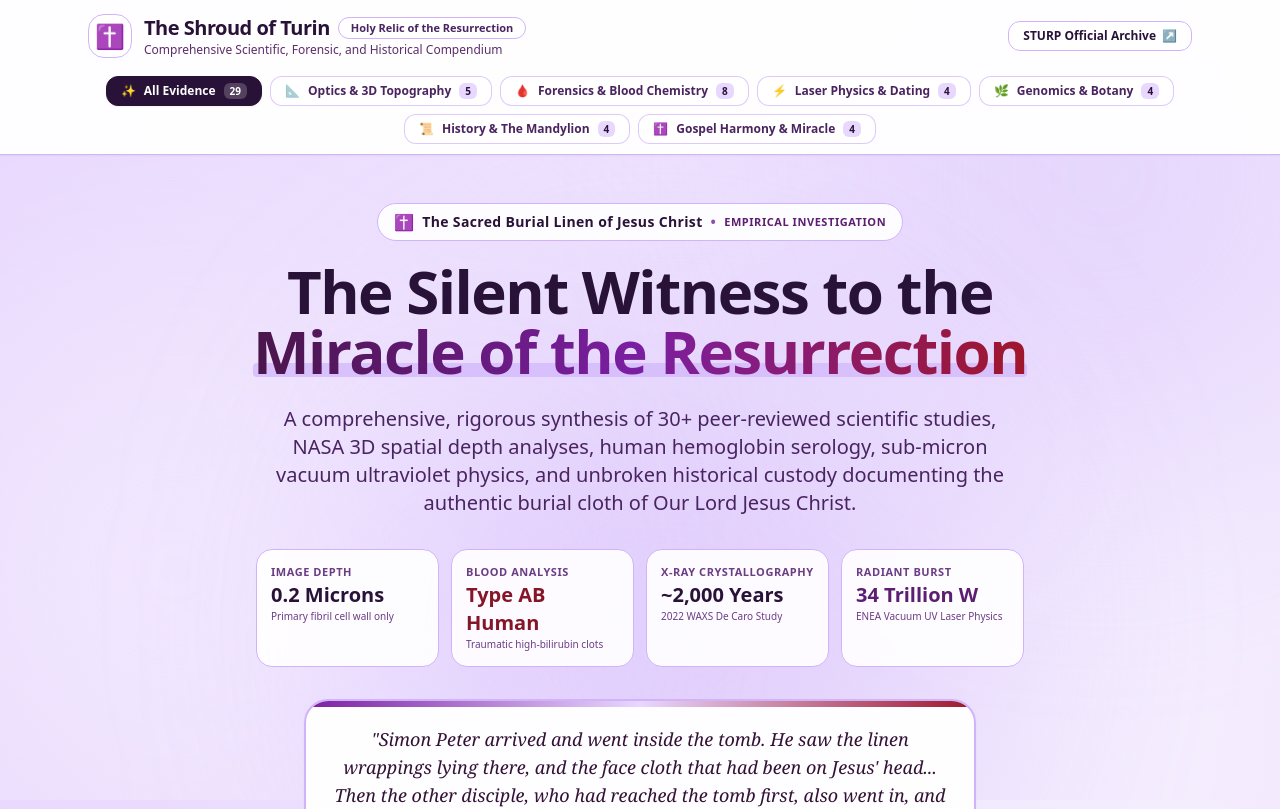
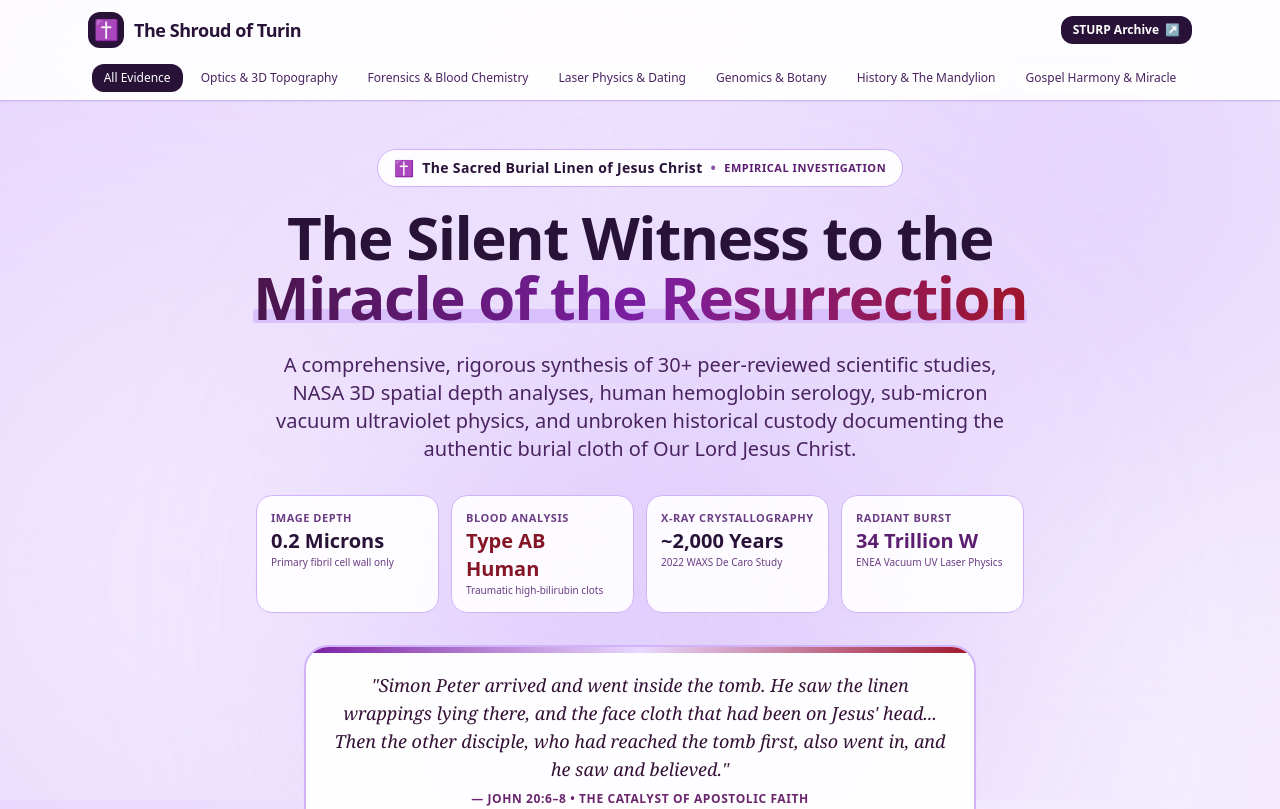
Before and after one commit to sowninteractive/ShoudofTurin, a React (Vite) app: page / in a window 1280 px wide. Shown: the top 809 px of the page. Built offline with nearby package versions, Linux system fonts and the light colour scheme.

Commit message:
(1 files changed)

```diff
--- a/src/pages/Index.tsx
+++ b/src/pages/Index.tsx
@@ -408,67 +408,47 @@ export default function Index() {
         <div className="absolute -bottom-28 right-1/4 w-[36rem] h-[36rem] rounded-full bg-[#D4B9FC]/50 blur-[130px]" />
       </div>
 
-      {/* TOP DESCRIPTIVE NAVIGATION HEADER */}
-      <header className="sticky top-0 z-50 backdrop-blur-xl bg-white/95 border-b border-[#D1B3FB] shadow-sm">
-        <div className="max-w-6xl mx-auto px-4 sm:px-6 py-3.5 flex flex-col md:flex-row md:items-center justify-between gap-3">
-          {/* Brand & Relic Emblem */}
-          <div className="flex items-center gap-3">
-            <div className="w-11 h-11 rounded-2xl bg-white/90 border border-[#D1B3FB] flex items-center justify-center text-2xl shadow-xs shrink-0">
+      {/* SIMPLIFIED HEADER */}
+      <header className="sticky top-0 z-50 backdrop-blur-xl bg-white/90 border-b border-[#D1B3FB] shadow-sm">
+        <div className="max-w-6xl mx-auto px-4 sm:px-6 py-3 flex flex-col md:flex-row md:items-center justify-between gap-3">
+          {/* Brand */}
+          <div className="flex items-center gap-2.5">
+            <div className="w-9 h-9 rounded-xl bg-[#291238] flex items-center justify-center text-xl shrink-0">
               ✝️
             </div>
-            <div>
-              <div className="flex items-center gap-2 flex-wrap">
-                <span className="font-black text-xl tracking-tight text-[#291238]">
+            <span className="font-black text-lg tracking-tight text-[#291238]">
               The Shroud of Turin
             </span>
-                <span className="text-[11px] font-extrabold px-3 py-0.5 rounded-full bg-white/95 text-[#4A2460] border border-[#D1B3FB] shadow-2xs">
-                  Holy Relic of the Resurrection
-                </span>
-              </div>
-              <p className="text-xs text-[#5C2D6A] font-medium hidden sm:block">
-                Comprehensive Scientific, Forensic, and Historical Compendium
-              </p>
-            </div>
           </div>
 
-          {/* Quick Action Badges */}
-          <div className="flex items-center gap-2 self-end md:self-auto">
+          {/* Quick Action */}
           <a
             href="https://www.shroud.com"
             target="_blank"
             rel="noopener noreferrer"
-              className="text-xs font-bold px-3.5 py-1.5 rounded-xl bg-white/90 hover:bg-white text-[#291238] border border-[#D1B3FB] transition-all flex items-center gap-1.5 shadow-2xs"
+            className="text-xs font-bold px-3 py-1.5 rounded-xl bg-[#291238] text-white hover:bg-[#431D56] transition-colors flex items-center gap-1.5"
           >
-              <span>STURP Official Archive</span>
+            <span>STURP Archive</span>
             <span>↗</span>
           </a>
         </div>
-        </div>
 
-        {/* RESPONSIVE TAB NAVIGATION - NO HORIZONTAL SCROLLBAR */}
-        <div className="max-w-6xl mx-auto px-4 sm:px-6 pb-2.5 pt-1">
-          <div className="flex flex-wrap items-center gap-2 justify-center">
+        {/* SIMPLIFIED TAB NAVIGATION */}
+        <div className="max-w-6xl mx-auto px-4 sm:px-6 pb-2 pt-1">
+          <div className="flex flex-wrap items-center gap-1.5 justify-center">
             {NAVIGATION_CATEGORIES.map((cat) => {
               const isActive = selectedCategory === cat.id;
               return (
                 <button
                   key={cat.id}
                   onClick={() => setSelectedCategory(cat.id)}
-                  className={`flex items-center gap-2 px-3.5 py-1.5 rounded-xl text-xs font-bold transition-all whitespace-nowrap cursor-pointer shrink-0 ${
+                  className={`px-3 py-1.5 rounded-xl text-xs font-medium transition-colors whitespace-nowrap cursor-pointer shrink-0 ${
                     isActive
-                      ? "bg-[#291238] text-white shadow-sm border border-[#291238]"
-                      : "bg-white/80 hover:bg-white text-[#4A2460] border border-[#D1B3FB]/70"
+                      ? "bg-[#291238] text-white"
+                      : "bg-white/60 hover:bg-white text-[#4A2460]"
                   }`}
                 >
-                  <span>{cat.icon}</span>
-                  <span>{cat.label}</span>
-                  <span
-                    className={`text-[10px] px-1.5 py-0.2 rounded-md font-black ${
-                      isActive ? "bg-white/20 text-white" : "bg-[#E8D7FE] text-[#291238]"
-                    }`}
-                  >
-                    {cat.count}
-                  </span>
+                  {cat.label}
                 </button>
               );
             })}
```
Lines whose indentation alone changed are shown as unchanged.
